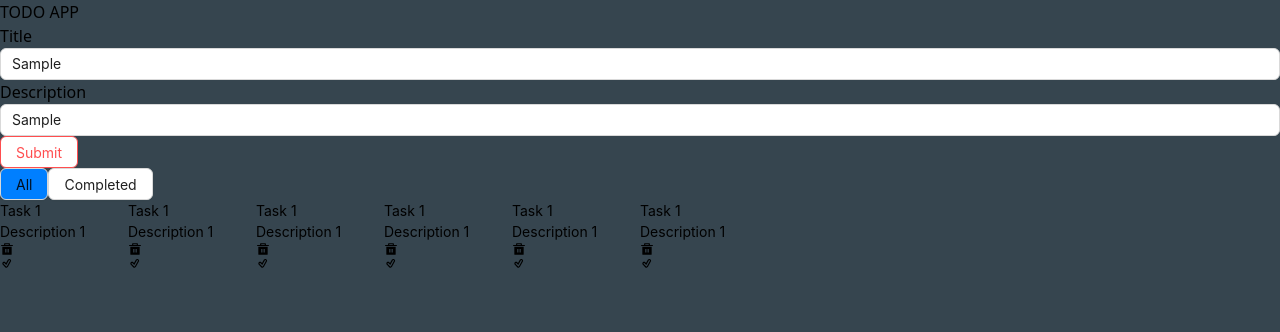
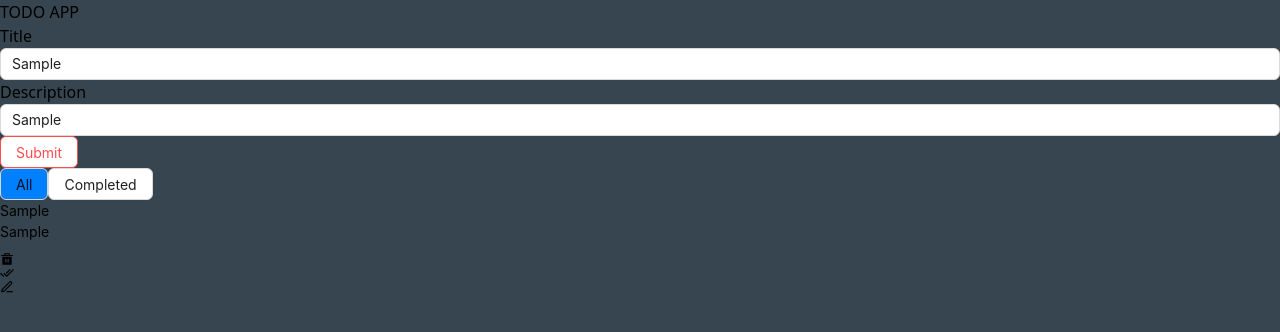
Before and after one commit to rumman99/Todo-App, a React (Vite) app: page / in a window 1280 px wide. Both pictures are taken after typing "Sample", "Sample" into the empty fields and a click on the button "Submit". Shown: the top 332 px of the page. Built offline with nearby package versions, Linux system fonts and the light colour scheme.

Commit message:
complete create todos and delete option

```diff
--- a/src/App.css
+++ b/src/App.css
@@ -1,11 +1,14 @@
 body{
     background: #36454F;
+}
+.responsive{
+    text-overflow: clip;
+    overflow: hidden;
 }
 
 .btn-style .active{
     background-color: #007FFF;
 }
-
-.icon-style :hover{
-    color: #FF003F;
+.icon-style{
+    margin-top: 10px;
 }
--- a/src/App.jsx
+++ b/src/App.jsx
@@ -1,80 +1,10 @@
 import './App.css'
-import { Button, Col, Input, Row} from 'antd';
-import { useState } from 'react';
-import { RiDeleteBin5Fill } from "react-icons/ri";
-import { TiTickOutline } from "react-icons/ti";
-
-
+import ShowTodo from './components/ShowTodo/ShowTodo';
 
 function App() {
-  const [isCompleted, setIsCompleted]= useState('false')
-
   return (
     <>
-     <h1 className='text-center mt-10 text-4xl mb-5 text-blue-700'>TODO APP</h1>
-    <div className='flex justify-center text-center font-semibold text-green-600'>
-
-      <div className=''>
-        <div className='flex gap-2'>
-        <div className='input-field'>
-          <label>Title</label>
-          <Input placeholder="Add Task Title"/>
-        </div>
-        <div className='input-field'>
-        <label>Description</label>
-          <Input placeholder="Add Description" />
-        </div>
-          <div className='input-field pt-6'>
-          <Button danger>Submit</Button>
-        </div>
-        </div>
-      </div>
-    </div>
-
-    <div className='btn-style flex justify-center mt-10 gap-2'>
-    <Button onClick={()=>setIsCompleted('false')} className={`${isCompleted==="false" && "active"}`} type="default">All</Button>
-    <Button onClick={()=>setIsCompleted('true')} className={`${isCompleted==="true" && "active"}` }type="default">Completed</Button>
-    </div>
-
-    <div className='mt-20 text-center'>
-    <Row className='flex justify-center'>
-    {new Array(6).fill(0).map((_, index) => {
-      const key = `col-${index}`;
-      return (
-        <Col
-          key={key}
-          xs={{
-            flex: '100%',
-          }}
-          sm={{
-            flex: '50%',
-          }}
-          md={{
-            flex: '40%',
-          }}
-          lg={{
-            flex: '20%',
-          }}
-          xl={{
-            flex: '10%',
-          }}
-        >
-          <div className='border rounded-lg border-cyan-400 flex justify-center gap-3 mt-3 mr-2 ml-2 w-52 p-6'>
-          <div>
-            <h1>Task 1</h1>
-            <p>Description 1</p>
-          </div>
-          <div className='icon-style text-2xl hover:cursor-pointer flex gap-2'>
-            <RiDeleteBin5Fill/>
-            <TiTickOutline />
-          </div>
-          </div>
-        </Col>
-      );
-    })}
-    </Row>
-    </div>
-
+      <ShowTodo/>
     </>
   )
 }
--- /dev/null
+++ b/src/components/InputTodo/InputTodo.jsx
@@ -0,0 +1,29 @@
+import { Button, Input } from 'antd';
+
+const InputTodo = ({setTodoTitle, setTodoDescription, handleSubmitButton}) => {
+    return (
+        <>
+            <h1 className='text-center mt-10 text-4xl mb-5 text-purple-400 font-semibold'>TODO APP</h1>
+
+            <div className='flex justify-center text-center font-semibold text-green-600'>
+            <div>
+                <div className='flex gap-2'>
+                <div className='input-field'>
+                <label>Title</label>
+                <Input placeholder="Add Task Title" onBlur={e=>setTodoTitle(e.target.value)} maxLength="50"/>
+                </div>
+                <div className='input-field'>
+                <label>Description</label>
+                <Input placeholder="Add Description" onBlur={e=>setTodoDescription(e.target.value)} maxLength="50"/>
+                </div>
+                <div className='input-field pt-6'>
+                <Button onClick={()=>handleSubmitButton()} danger>Submit</Button>
+                </div>
+                </div>
+            </div>
+            </div>
+        </>
+    );
+};
+
+export default InputTodo;
--- /dev/null
+++ b/src/components/ShowTodo/ShowTodo.jsx
@@ -0,0 +1,81 @@
+import { Button, Col, Row } from 'antd';
+import { useEffect, useState } from 'react';
+import { RiDeleteBin5Fill } from 'react-icons/ri';
+import { IoMdDoneAll } from "react-icons/io";
+import { FiEdit3 } from "react-icons/fi";
+import InputTodo from '../InputTodo/InputTodo';
+
+const ShowTodo = () => {
+    const [isCompleted, setIsCompleted]= useState('false');
+    const [allTodo, setAllTodo]= useState([]);
+    const [todoTitle, setTodoTitle]= useState('');
+    const [todoDescription, setTodoDescription]= useState('');
+
+//// Submit Button ////
+    const handleSubmitButton=()=>{
+        const newTodo={title:todoTitle, description:todoDescription};
+        const updatedTodo=[...allTodo, newTodo];
+        setAllTodo(updatedTodo);
+        localStorage.setItem('todo', JSON.stringify(updatedTodo));
+    }
+
+    const handleDelete=(e)=>{
+        const allTodoAfterDelete= allTodo.filter(todos=> todos!==e);
+        if(allTodo){
+            localStorage.setItem('todo', JSON.stringify(allTodoAfterDelete));
+            setAllTodo(allTodoAfterDelete);
+        }
+    }
+
+/// Render from LocalStorage////
+useEffect(()=>{
+    const localStorageTodo= JSON.parse(localStorage.getItem('todo'));
+    if(localStorageTodo){
+        setAllTodo(localStorageTodo)
+    }
+},[])
+
+    return (
+        <div>
+            <InputTodo setTodoTitle={setTodoTitle} setTodoDescription={setTodoDescription} handleSubmitButton={handleSubmitButton}/>
+
+            <div className='btn-style flex justify-center mt-10 gap-2'>
+                <Button onClick={()=>setIsCompleted('false')} className={`${isCompleted==="false" && "active"}`} type="default">All</Button>
+                <Button onClick={()=>setIsCompleted('true')} className={`${isCompleted==="true" && "active"}` }type="default">Completed</Button>
+            </div>
+
+        {/* /////////Ant Design Ui Component////// */}
+            <div className='mt-10'>
+                <Row className='flex justify-center'>
+                {new Array(1).fill(0).map((_, index) => {
+                const key = `col-${index}`;
+                return (
+                    <Col className=' '
+                    key={key}
+                    >
+                    {allTodo.map((todos,keyIndex) => {
+                                return(
+                                    <div key={keyIndex} className='responsive border rounded-lg border-yellow-500 flex justify-between mt-3 mr-2 ml-2 p-6 gap-10'>
+                                    <div className='text-gray-300'>
+                                    <h1 className='text-xl font-semibold'>{todos.title}</h1>
+                                    <p>{todos.description}</p>
+                                    </div>
+                                    <div className='icon-style text-2xl hover:cursor-pointer flex gap-2'>
+                                        <RiDeleteBin5Fill onClick={()=>handleDelete(todos)} className='hover:text-red-600'/>
+                                        <IoMdDoneAll className='hover:text-green-600'/>
+                                        <FiEdit3 className='hover:text-yellow-600'/>
+                                    </div>
+                                    </div>
+                                )
+                            })}
+                    </Col>
+                );
+                })}
+                </Row>
+            </div>
+        </div>
+
+    );
+};
+
+export default ShowTodo;
```
